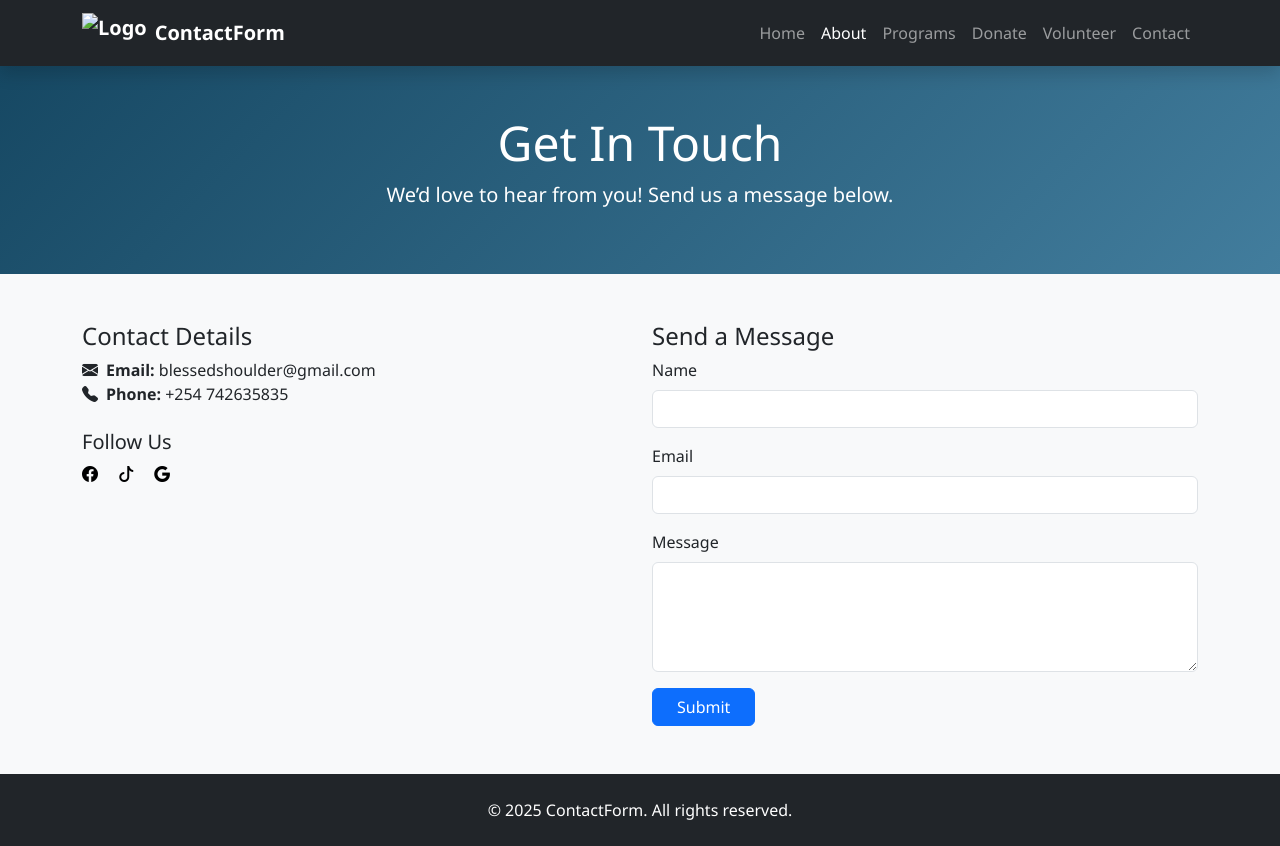
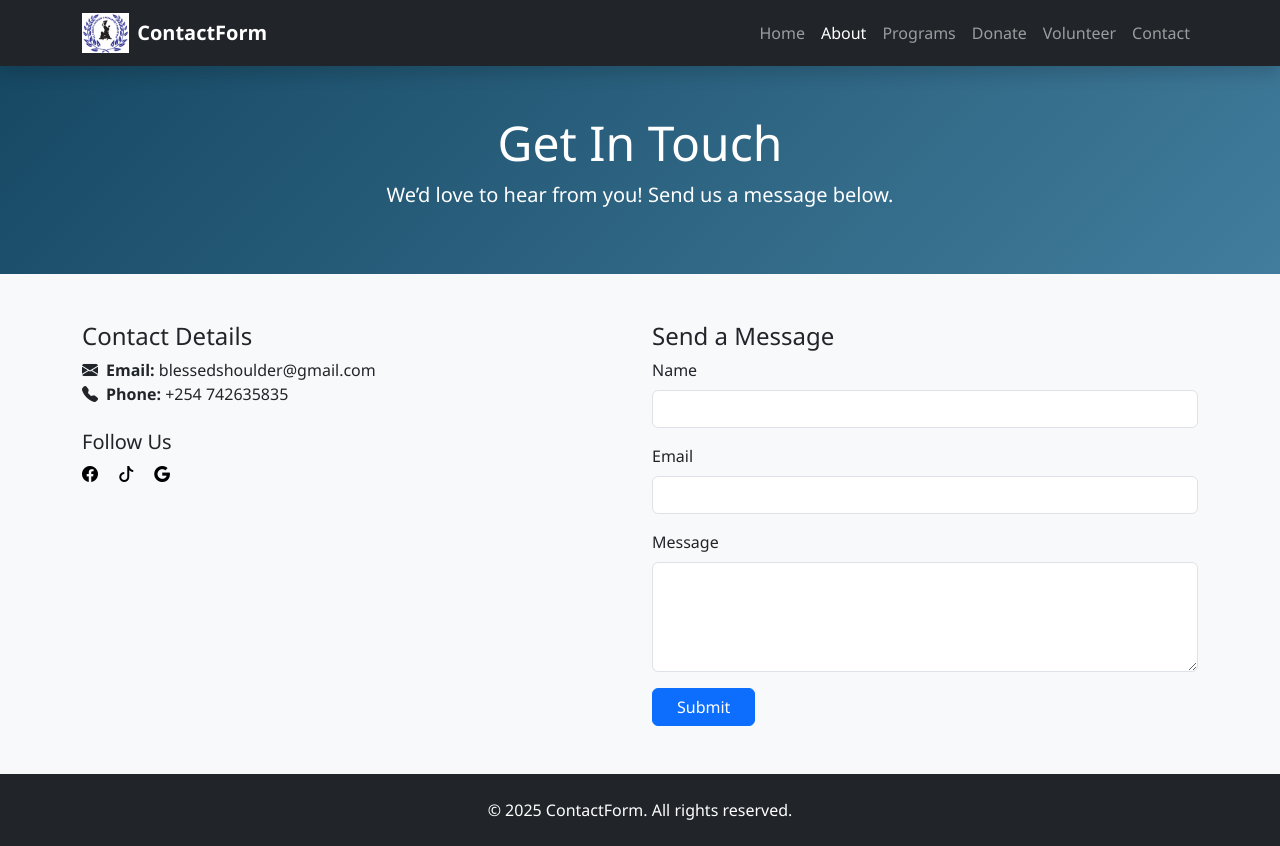
Before and after one commit to chami254/BLSF-WEBSITE, a website: page frontend/public/contact.html in a window 1280 px wide. Drawn offline with nearby package versions, Linux system fonts and the light colour scheme.

Commit message:
contact final commit

```diff
--- a/frontend/public/contact.html
+++ b/frontend/public/contact.html
@@ -15,7 +15,7 @@
   <nav class="navbar navbar-expand-lg navbar-dark bg-dark shadow sticky-top">
     <div class="container">
       <a class="navbar-brand fw-bold d-flex align-items-center" href="#">
-        <img src="frontend/assets/images/logo.png" alt="Logo" height="40" class="me-2">
+        <img src="assets/images/logo.png" alt="Logo" height="40" class="me-2">
         ContactForm
       </a>
       <button class="navbar-toggler" type="button" data-bs-toggle="collapse" data-bs-target="#navMenu">
```
